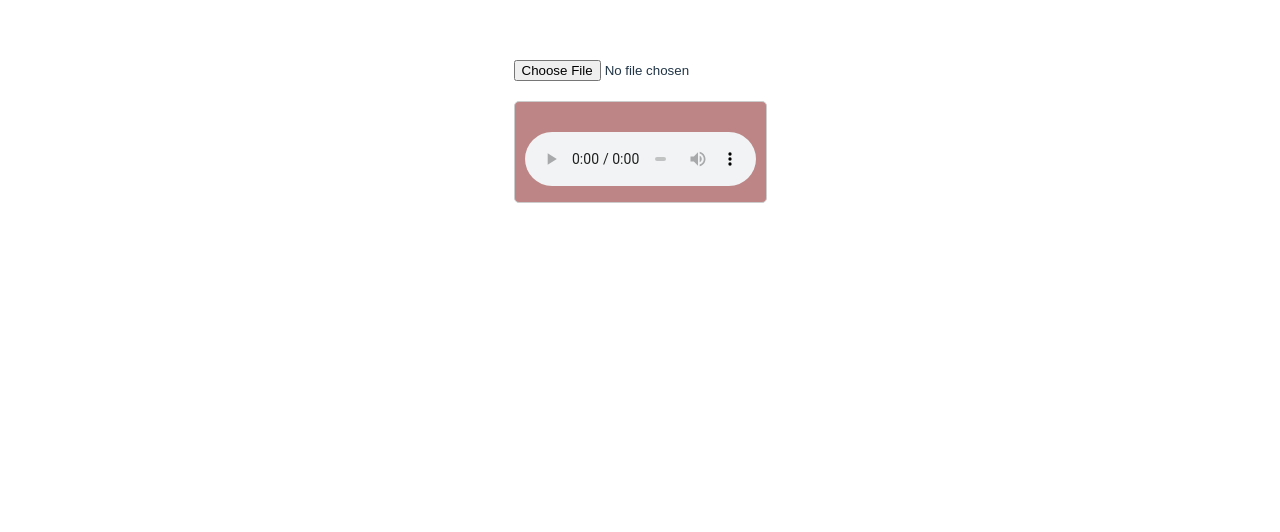
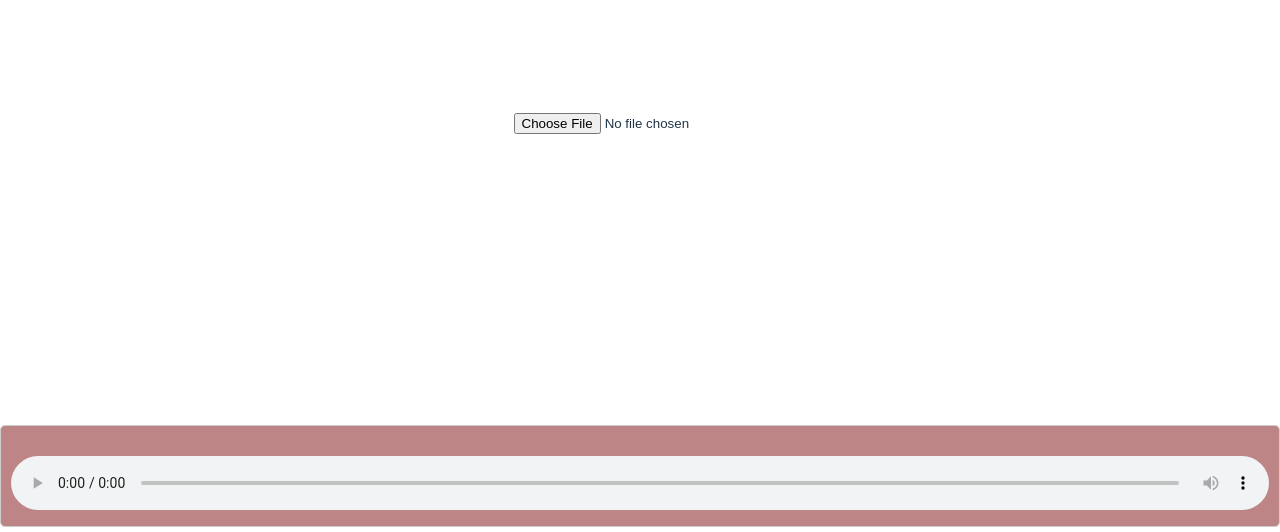
Before and after one commit to chimt4chi/MusicPlayer, a React app: page / in a window 1280 px wide. Shown: the part 268-800 px from the top of the page. Built offline with nearby package versions, Linux system fonts and the light colour scheme; the HTML template or start-up script is replaced by a standard one.

Commit message:
made some changes

```diff
--- a/src/App.css
+++ b/src/App.css
@@ -45,6 +45,11 @@ body {
   margin-bottom: 5px;
   border-radius: 5px;
   background-color: #bd8585;
+  position: absolute;
+  /* display: flex; */
+  width: 100%;
+  bottom: 0;
+  left: 0;
 }
 
 .audioPlayer {
--- a/src/App.jsx
+++ b/src/App.jsx
@@ -174,9 +174,12 @@ const MusicPlayer = () => {
         accept="audio/*"
       />
       <ul className="playlist">
-        {songs.map((song) => (
+        {songs.map((song, index) => (
           <li className="songItem" key={song.id} onClick={() => playSong(song)}>
-            <span onClick={() => playSong(song)}>{song.title}</span>
+            <span onClick={() => playSong(song)}>
+              {index + 1}. {""}
+              {song.title}
+            </span>
             <button onClick={() => deleteSong(song.id)}>🗑️</button>
           </li>
         ))}
```
